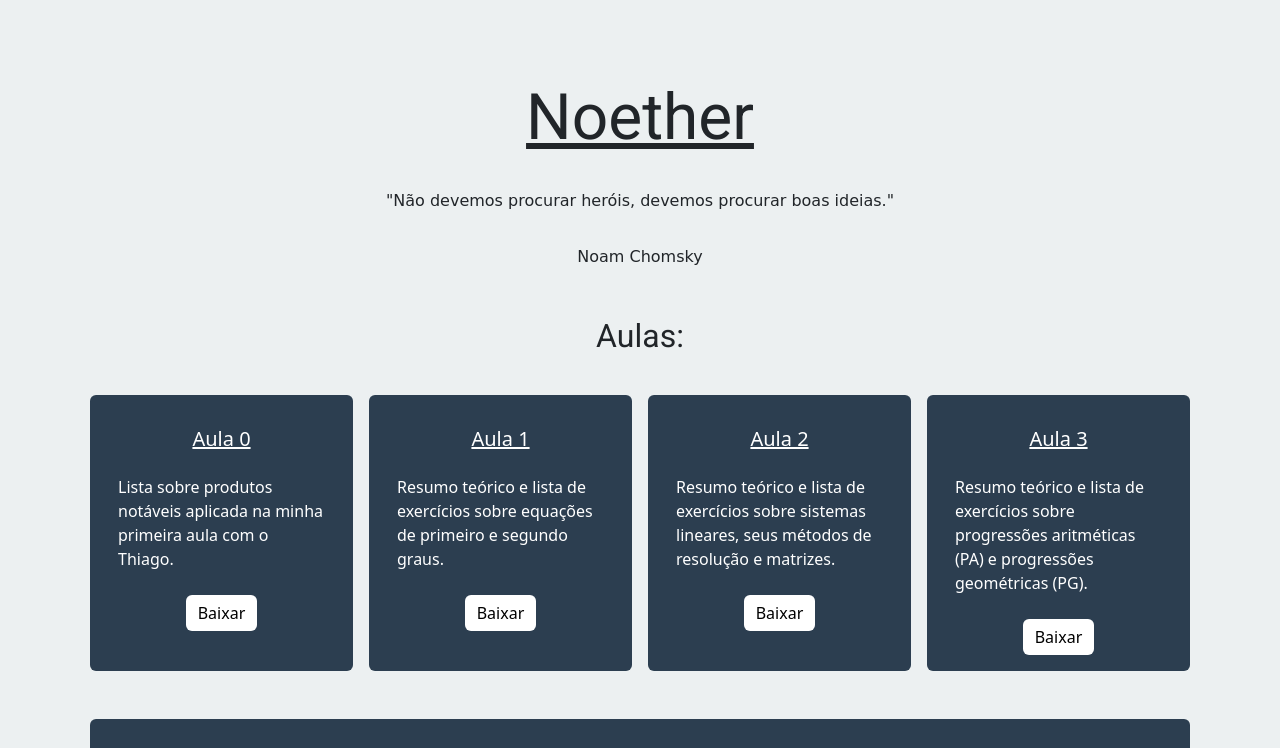
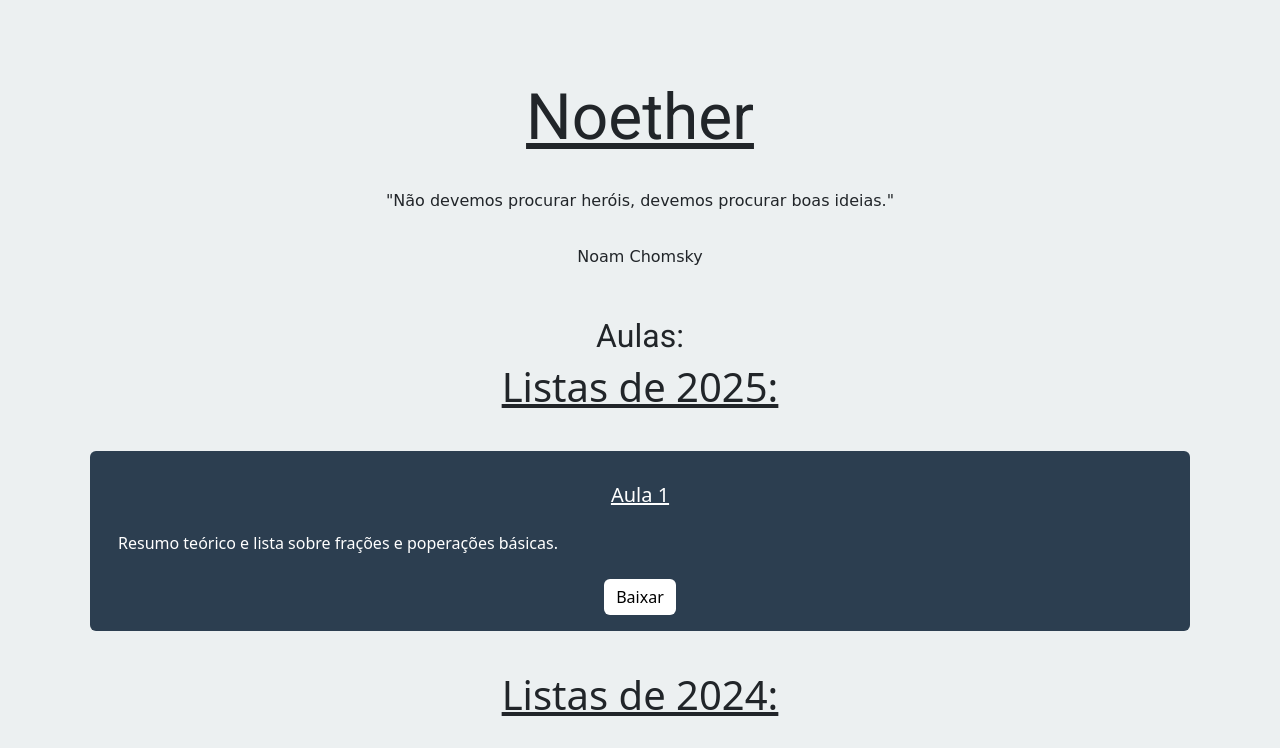
Before and after one commit to metsulian/Noether, a plain HTML site: page index.html in a window 1280 px wide. Shown: the top 748 px of the page. Drawn offline with nearby package versions, Linux system fonts and the light colour scheme; a web font is replaced by a local one.

Commit message:
Add files via upload

```diff
--- a/index.html
+++ b/index.html
@@ -18,6 +18,25 @@
 
     <div class="container card-container">
         <h2>Aulas:</h2>
+        <div class="text-center">
+            <h1 class="text-decoration-underline">Listas de 2025:</h1>
+        </div>
+        <div class="row">
+            <div class="col-12 col-md card">
+                <div class="card-body">
+                    <h5 class="card-title">Aula 1</h5>
+                    <p class="card-text">Resumo teórico e lista sobre frações e poperações básicas.</p>
+                    <div class="d-flex justify-content-center">
+                        <a href="https://drive.google.com/file/d/1q5WI6jKoL6Yr9ZLqPr8HYc1d5ijlAByn/view?usp=sharing" target="_blank" class="btn btn-primary link-btn">Baixar</a>
+                    </div>
+                  </div>
+            </div>
+
+        </div>
+
+        <div class="text-center">
+            <h1 class="text-decoration-underline">Listas de 2024:</h1>
+        </div>
         <div class="row">
             <div class="col-12 col-md card">
                 <div class="card-body">
```
